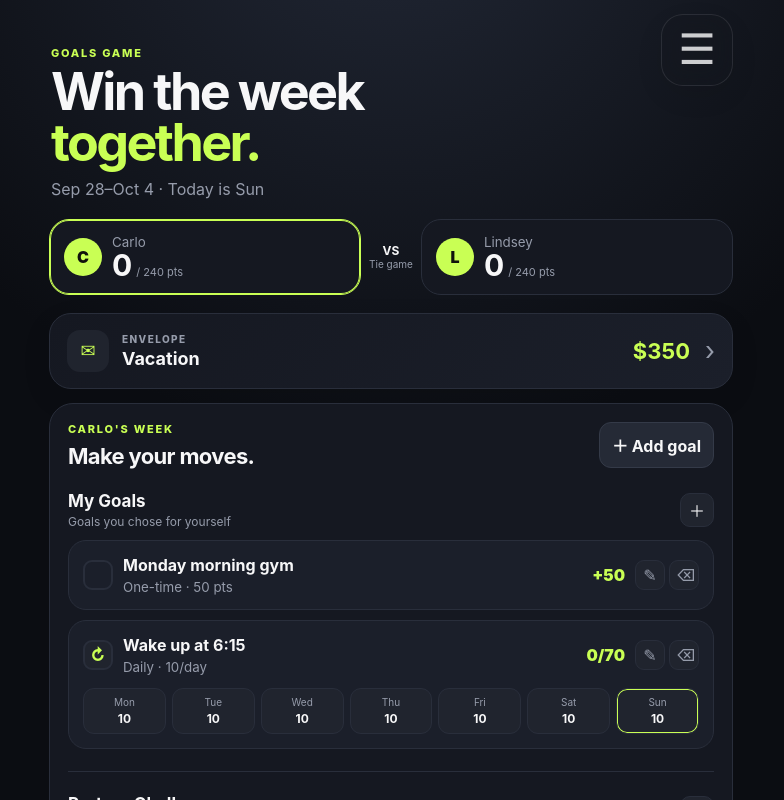
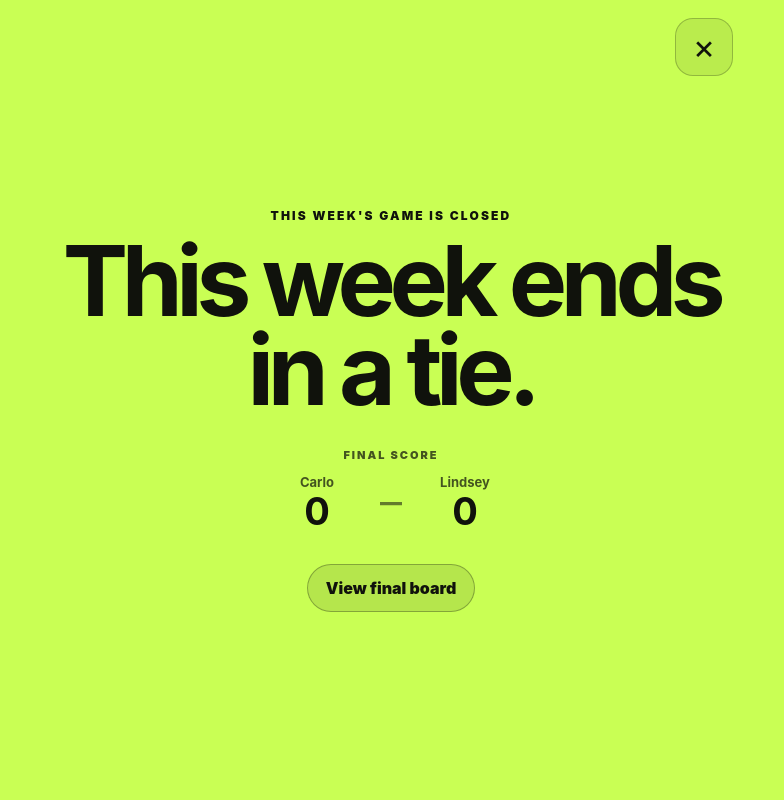
Before and after one commit to Csantos07/goals-game, a Next.js app: page / in a window 1280 px wide. Shown: the top 800 px of the page, without its empty margins (249-1033 px from the left). Built offline with nearby package versions, Linux system fonts and the light colour scheme.

Commit message:
Add production Sunday closeout celebration
Automatically show the Sunday result once per week, add the full-screen winner celebration with slower multicolor confetti, update Carlo's partner challenge, and remove test-only Sunday scaffolding.

```diff
--- a/app/globals.css
+++ b/app/globals.css
@@ -152,3 +152,122 @@ button:focus-visible,input:focus-visible{outline:2px solid var(--accent);outline
   .fullScreenNav{padding:110px 20px 60px;gap:18px}
   .fullScreenSettings{margin-top:-130px;padding:0 20px 40px}
 }
+
+
+
+.weekResultOverlay{
+  position:fixed;
+  inset:0;
+  z-index:60;
+  display:grid;
+  place-items:center;
+  overflow:hidden;
+  background:var(--accent);
+  color:var(--accent-contrast);
+  animation:weekResultIn .48s cubic-bezier(.22,1,.36,1) both
+}
+.weekResultContent{
+  position:relative;
+  z-index:2;
+  width:min(720px,100%);
+  padding:84px 24px 64px;
+  text-align:center
+}
+.weekResultEyebrow{
+  margin:0 0 14px;
+  font-size:12px;
+  letter-spacing:.18em;
+  font-weight:900
+}
+.weekResultContent h2{
+  margin:0 auto;
+  max-width:680px;
+  font-size:clamp(50px,11vw,98px);
+  line-height:.9;
+  letter-spacing:-.065em
+}
+.weekResultScoreLabel{
+  margin:34px 0 12px;
+  font-size:11px;
+  letter-spacing:.18em;
+  font-weight:900;
+  opacity:.72
+}
+.weekResultScore{
+  display:flex;
+  justify-content:center;
+  align-items:center;
+  gap:18px;
+  font-weight:900
+}
+.weekResultScore span{display:grid;gap:2px;min-width:90px}
+.weekResultScore b{font-size:13px;opacity:.72}
+.weekResultScore strong{font-size:38px;line-height:1}
+.weekResultScore em{font-style:normal;font-size:22px;opacity:.55}
+.weekResultContinue{
+  margin-top:34px;
+  border:1px solid color-mix(in srgb,var(--accent-contrast) 30%,transparent);
+  background:color-mix(in srgb,var(--accent-contrast) 10%,transparent);
+  color:var(--accent-contrast);
+  border-radius:999px;
+  padding:13px 18px;
+  font-weight:900;
+  cursor:pointer
+}
+.weekResultClose{
+  position:absolute;
+  right:max(18px,calc((100vw - 720px)/2 + 18px));
+  top:18px;
+  z-index:3;
+  width:58px;
+  height:58px;
+  border-radius:18px;
+  border:1px solid color-mix(in srgb,var(--accent-contrast) 24%,transparent);
+  background:color-mix(in srgb,var(--accent-contrast) 8%,transparent);
+  color:var(--accent-contrast);
+  font-size:34px;
+  line-height:1;
+  cursor:pointer
+}
+.confettiBurst{position:absolute;inset:0;pointer-events:none;overflow:hidden}
+.confettiBurst span{
+  position:absolute;
+  left:var(--x);
+  top:-24px;
+  width:9px;
+  height:18px;
+  border-radius:2px;
+  background:#ffffff;
+  opacity:.94;
+  animation:celebrationConfetti 5.4s cubic-bezier(.16,.62,.24,1) both;
+  animation-delay:var(--delay)
+}
+.confettiBurst span:nth-child(7n+1){background:#ffe45e}
+.confettiBurst span:nth-child(7n+2){background:#ffb703}
+.confettiBurst span:nth-child(7n+3){background:#fb7185}
+.confettiBurst span:nth-child(7n+4){background:#38bdf8}
+.confettiBurst span:nth-child(7n+5){background:#22c55e}
+.confettiBurst span:nth-child(7n+6){background:#f97316}
+.confettiBurst span:nth-child(7n){background:#ffffff}
+.confettiBurst span:nth-child(3n){width:7px;height:7px;border-radius:50%}
+.confettiBurst span:nth-child(4n){width:5px;height:15px;opacity:.72}
+@keyframes weekResultIn{
+  from{transform:translateY(-100%)}
+  to{transform:translateY(0)}
+}
+@keyframes celebrationConfetti{
+  0%{transform:translate3d(0,-20px,0) rotate(0);opacity:0}
+  8%{opacity:1}
+  72%{opacity:.95}
+  100%{transform:translate3d(var(--drift),132vh,0) rotate(var(--spin));opacity:.08}
+}
+@media(max-width:520px){
+  .fullScreenMenuUtility{margin-top:-92px;padding:0 20px 38px}
+  .weekResultClose{right:12px;top:12px;width:54px;height:54px}
+  .weekResultContent{padding:76px 20px 54px}
+  .weekResultScore{gap:12px}
+}
+@media(prefers-reduced-motion:reduce){
+  .weekResultOverlay{animation:none}
+  .confettiBurst span{animation:none;display:none}
+}
--- a/components/GameBoard.tsx
+++ b/components/GameBoard.tsx
@@ -23,12 +23,13 @@ const ONE_TIME_POINTS = 50;
 const DAILY_POINTS = 10;
 const ACCENTS = ["#c9ff54", "#8b5cf6", "#38bdf8", "#fb7185", "#f59e0b", "#22c55e"];
 const STORAGE_KEY = "goals-game:v1";
+const SUNDAY_CELEBRATION_KEY = "goals-game:last-sunday-celebration";
 
 const initialGoals: Goal[] = [
   { id: 1, player: "Carlo", title: "Monday morning gym", assignedBy: "self", type: "oneTime", done: false, dailyDone: [] },
   { id: 2, player: "Carlo", title: "Wake up at 6:15", assignedBy: "self", type: "daily", done: false, dailyDone: [] },
   { id: 3, player: "Carlo", title: "Monday working in the office", assignedBy: "partner", type: "oneTime", done: false, dailyDone: [] },
-  { id: 4, player: "Carlo", title: "Close-out routine at work", assignedBy: "partner", type: "daily", done: false, dailyDone: [] },
+  { id: 4, player: "Carlo", title: "Do something for Nico before work", assignedBy: "partner", type: "daily", done: false, dailyDone: [] },
   { id: 5, player: "Lindsey", title: "Call Advent", assignedBy: "self", type: "oneTime", done: false, dailyDone: [] },
   { id: 6, player: "Lindsey", title: "Nurse once and pump four times", assignedBy: "self", type: "daily", done: false, dailyDone: [] },
   { id: 7, player: "Lindsey", title: "Monday morning gym", assignedBy: "partner", type: "oneTime", done: false, dailyDone: [] },
@@ -38,6 +39,20 @@ const initialGoals: Goal[] = [
 function getCurrentDayKey(): DayKey {
   const jsDay = new Date().getDay();
   return DAYS[(jsDay + 6) % 7];
+}
+
+function getWeekKey() {
+  const now = new Date();
+  const jsDay = now.getDay();
+  const diffToMonday = jsDay === 0 ? -6 : 1 - jsDay;
+  const monday = new Date(now);
+  monday.setHours(12, 0, 0, 0);
+  monday.setDate(now.getDate() + diffToMonday);
+
+  const year = monday.getFullYear();
+  const month = String(monday.getMonth() + 1).padStart(2, "0");
+  const day = String(monday.getDate()).padStart(2, "0");
+  return `${year}-${month}-${day}`;
 }
 
 function getWeekLabel() {
@@ -89,6 +104,7 @@ export default function GameBoard() {
   const [menuButtonVisible, setMenuButtonVisible] = useState(true);
   const [showSettings, setShowSettings] = useState(false);
   const [showEnvelopes, setShowEnvelopes] = useState(false);
+  const [showWeekResult, setShowWeekResult] = useState(false);
   const [themeMode, setThemeMode] = useState<ThemeMode>("dark");
   const [accent, setAccent] = useState("#c9ff54");
   const [vacationBalance, setVacationBalance] = useState(350);
@@ -106,7 +122,13 @@ export default function GameBoard() {
           vacationBalance?: number;
         };
 
-        if (Array.isArray(parsed.goals)) setGoals(parsed.goals);
+        if (Array.isArray(parsed.goals)) {
+          setGoals(parsed.goals.map(goal =>
+            goal.id === 4 && goal.title === "Close-out routine at work"
+              ? { ...goal, title: "Do something for Nico before work" }
+              : goal
+          ));
+        }
         if (parsed.active === "Carlo" || parsed.active === "Lindsey") setActive(parsed.active);
         if (parsed.themeMode === "dark" || parsed.themeMode === "light") setThemeMode(parsed.themeMode);
         if (typeof parsed.accent === "string") setAccent(parsed.accent);
@@ -150,7 +172,24 @@ export default function GameBoard() {
   }, [showMenu]);
 
   const today = getCurrentDayKey();
+  const isSunday = new Date().getDay() === 0;
   const weekLabel = getWeekLabel();
+  const weekKey = getWeekKey();
+
+  useEffect(() => {
+    if (!hasLoadedSavedState || !isSunday) return;
+
+    try {
+      const lastCelebratedWeek = window.localStorage.getItem(SUNDAY_CELEBRATION_KEY);
+      if (lastCelebratedWeek !== weekKey) {
+        setShowWeekResult(true);
+        window.localStorage.setItem(SUNDAY_CELEBRATION_KEY, weekKey);
+      }
+    } catch (error) {
+      console.warn("Could not track Sunday celebration state.", error);
+      setShowWeekResult(true);
+    }
+  }, [hasLoadedSavedState, isSunday, weekKey]);
   const accentContrast = contrastText(accent);
   const themeStyle = {
     "--accent": accent,
@@ -244,6 +283,11 @@ export default function GameBoard() {
       ? "Carlo leads"
       : "Lindsey leads";
 
+  const winner = scores.Carlo === scores.Lindsey
+    ? null
+    : scores.Carlo > scores.Lindsey
+      ? "Carlo"
+      : "Lindsey";
   const activeEarned = activeGoals.reduce((sum, goal) => sum + earnedPoints(goal), 0);
   const activePossible = activeGoals.reduce((sum, goal) => sum + possiblePoints(goal), 0);
   const progress = activePossible ? activeEarned / activePossible * 100 : 0;
@@ -300,6 +344,40 @@ export default function GameBoard() {
             </div>
           )}
         </aside>
+
+        {showWeekResult && (
+          <section className="weekResultOverlay" role="dialog" aria-modal="true" aria-labelledby="week-result-title">
+            <div className="confettiBurst" aria-hidden="true">
+              {Array.from({ length: 120 }, (_, index) => (
+                <span
+                  key={index}
+                  style={{
+                    "--x": `${(index * 37) % 100}%`,
+                    "--delay": `${(index % 20) * 80}ms`,
+                    "--drift": `${((index % 9) - 4) * 18}px`,
+                    "--spin": `${180 + (index % 11) * 34}deg`
+                  } as CSSProperties}
+                />
+              ))}
+            </div>
+
+            <button className="weekResultClose" onClick={() => setShowWeekResult(false)} aria-label="Close week result">×</button>
+
+            <div className="weekResultContent">
+              <p className="weekResultEyebrow">THIS WEEK&apos;S GAME IS CLOSED</p>
+              <h2 id="week-result-title">{winner ? `${winner} wins the week.` : "This week ends in a tie."}</h2>
+              <p className="weekResultScoreLabel">FINAL SCORE</p>
+              <div className="weekResultScore">
+                <span><b>Carlo</b><strong>{scores.Carlo}</strong></span>
+                <em>—</em>
+                <span><b>Lindsey</b><strong>{scores.Lindsey}</strong></span>
+              </div>
+              <button className="weekResultContinue" onClick={() => setShowWeekResult(false)}>
+                View final board
+              </button>
+            </div>
+          </section>
+        )}
 
         <section className="scoreboard">
           <Score name="Carlo" score={scores.Carlo} max={maxPoints("Carlo")} active={active === "Carlo"} onClick={() => setActive("Carlo")} />
@@ -360,9 +438,11 @@ export default function GameBoard() {
           <p className="motivate">One-time goals are worth 50. Daily goals earn 10 each completed day.</p>
         </section>
 
-        <button className="closeWeek" onClick={() => alert(`Current score — Carlo ${scores.Carlo}, Lindsey ${scores.Lindsey}. Keep playing through Sunday!`)}>
-          🏁 Preview week result
-        </button>
+        {isSunday && (
+          <button className="closeWeek" onClick={() => setShowWeekResult(true)}>
+            🏁 View final result
+          </button>
+        )}
 
         {showEnvelopes && (
           <section className="envelopePage">
```
